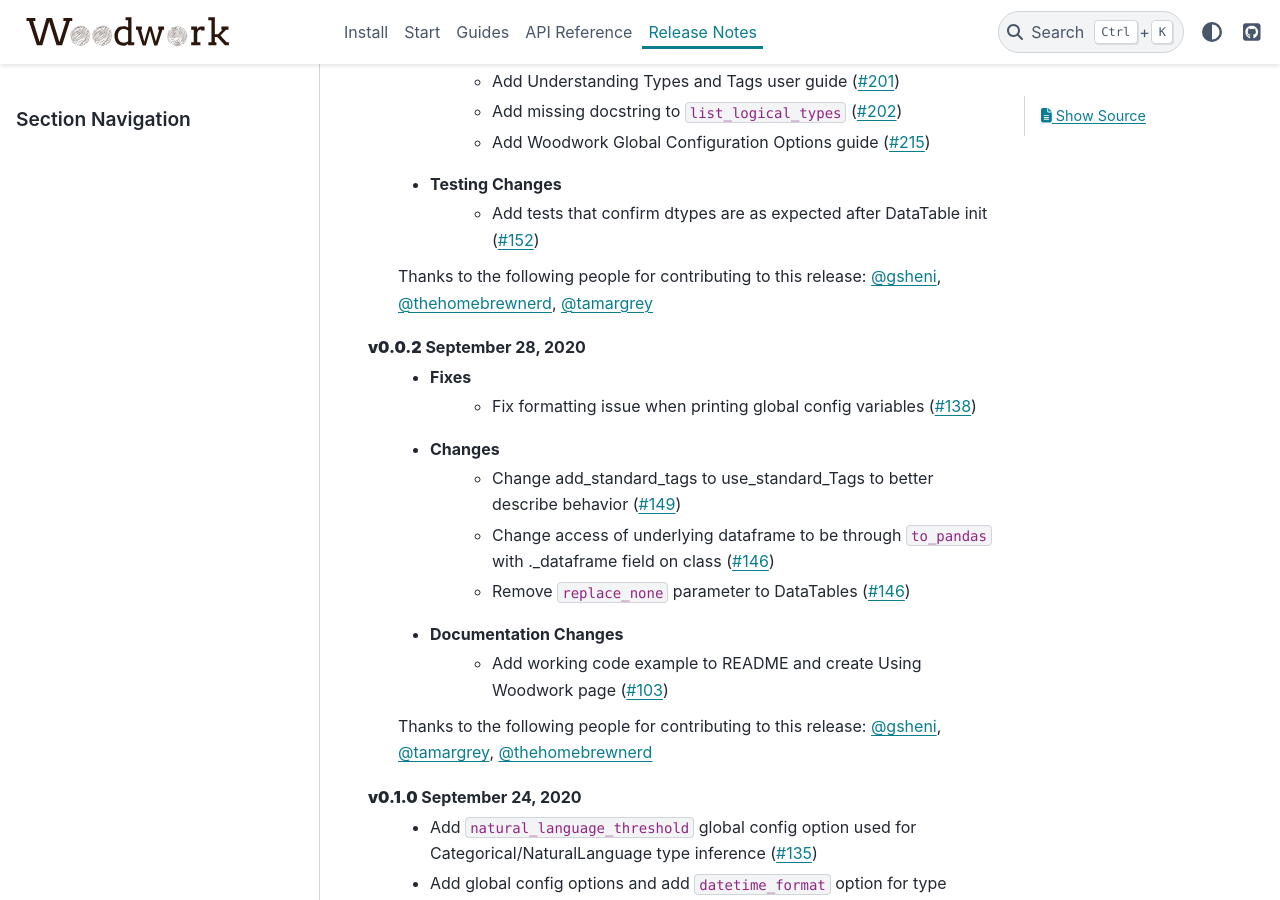
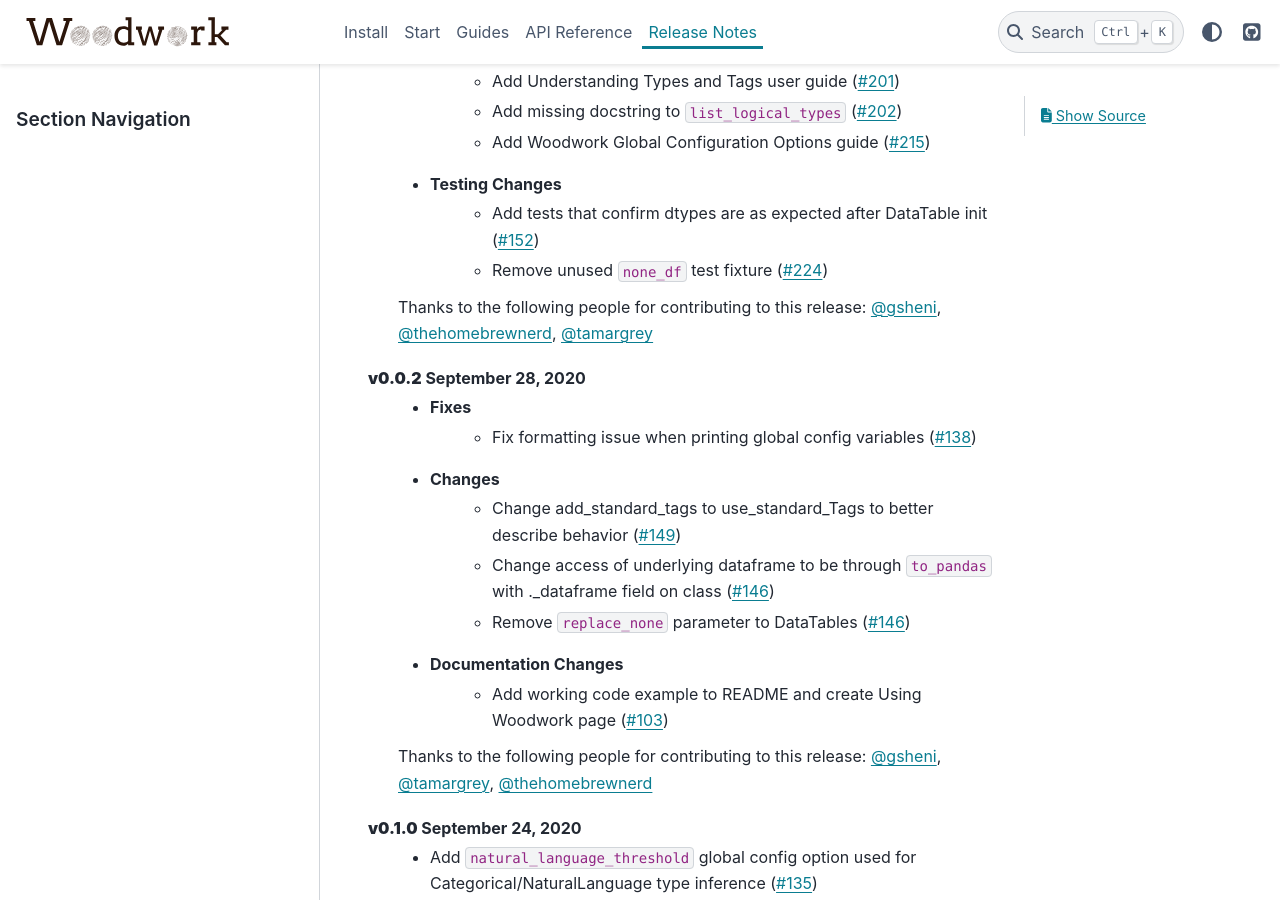
Before and after one commit to alteryx/woodwork, a Sphinx documentation site: the page built from docs/source/release_notes.rst, in a window 1280 px wide and 900 px high, scrolled down 1529 px. Built offline with Sphinx 7.4.7 and the PyData theme 0.15.4, drawn with Linux system fonts in a browser that asks for light colours; comment, search, counter and statistics services are not loaded.

Commit message:
update release notes

```diff
--- a/docs/source/release_notes.rst
+++ b/docs/source/release_notes.rst
@@ -36,6 +36,7 @@ Release Notes
         * Add Woodwork Global Configuration Options guide (:pr:`215`)
     * Testing Changes
         * Add tests that confirm dtypes are as expected after DataTable init (:pr:`152`)
+        * Remove unused ``none_df`` test fixture (:pr:`224`)
 
     Thanks to the following people for contributing to this release:
     :user:`gsheni`, :user:`thehomebrewnerd`, :user:`tamargrey`
```
